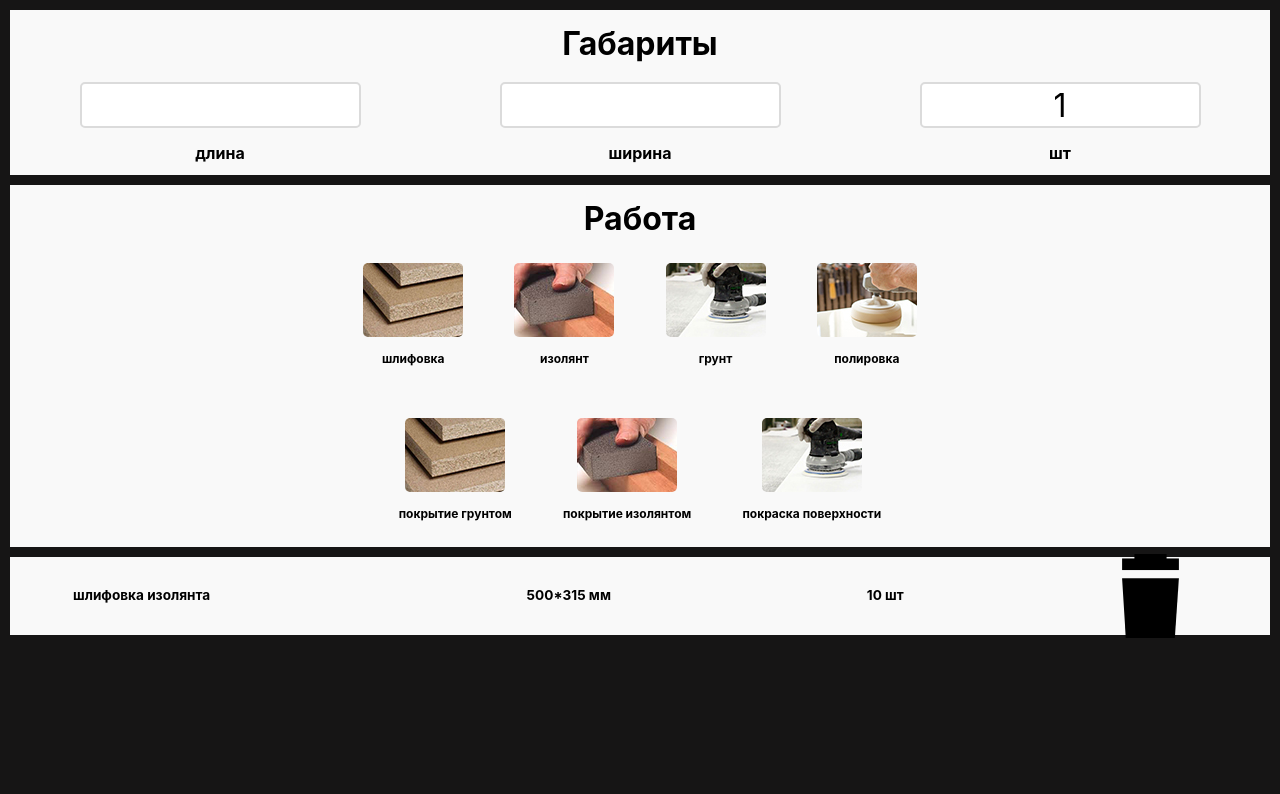
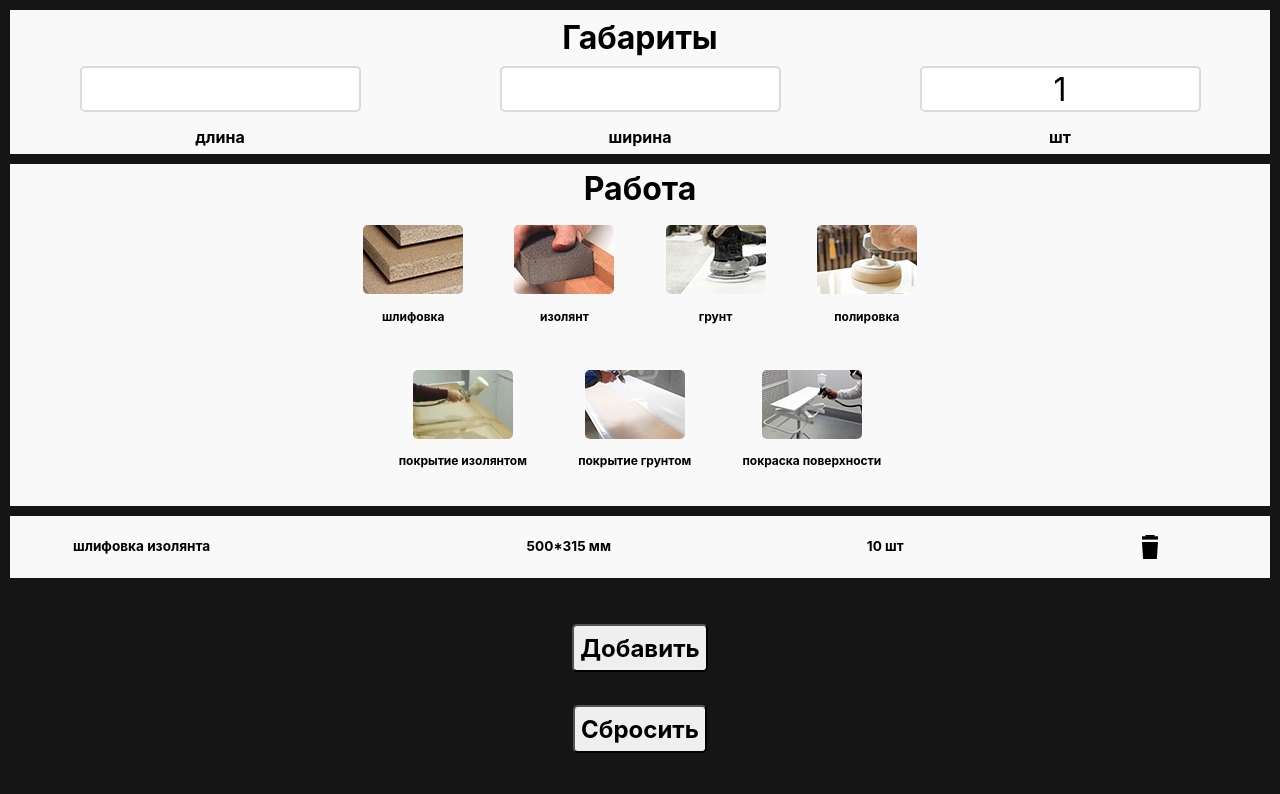
Before and after one commit to legavoron/list-of-works, a website: page index.html in a window 1280 px wide. Drawn offline with nearby package versions, Linux system fonts and the light colour scheme.

Commit message:
add btns

```diff
--- a/index.html
+++ b/index.html
@@ -35,7 +35,7 @@
 
                 </div>
             </div>
-
+<!-- ------------------------ works------------------ -->
             <div class="worksContainer">
                 <div class="worksContainer__heading">
                     <h1>Работа</h1>
@@ -79,7 +79,15 @@
                     <div class="works__rowContainer">
                         <div class="works__workBlock">
                             <div class="imageBlock">
-                               <img src="./image/shlif.jpg" alt="" class="workLink">
+                               <img src="./image/izol.jpg" alt="" class="workLink">
+                            </div>
+                            <h4>
+                                покрытие изолянтом
+                            </h4>
+                        </div>
+                        <div class="works__workBlock">
+                            <div class="imageBlock">
+                               <img src="./image/grunt.jpg" alt="" class="workLink">
                             </div>
                             <h4>
                                 покрытие грунтом
@@ -87,15 +95,7 @@
                         </div>
                         <div class="works__workBlock">
                             <div class="imageBlock">
-                               <img src="./image/shlif_izol.jpg" alt="" class="workLink">
-                            </div>
-                            <h4>
-                                покрытие изолянтом
-                            </h4>
-                        </div>
-                        <div class="works__workBlock">
-                            <div class="imageBlock">
-                               <img src="./image/shlif_grunt.jpg" alt="" class="workLink">
+                               <img src="./image/pokras.jpg" alt="" class="workLink">
                             </div>
                             <h4>
                                 покраска поверхности
@@ -105,7 +105,7 @@
 
                 </div>
             </div>
-
+<!-- ------------------------ workValue------------------ -->
             <div class="workValueContainer">
                 <div class="valueContainer">
                     <div class="workValueContainer__deskr">
@@ -128,8 +128,15 @@
                     </div>
                 </div>
             </div>
+<!-- ------------------------ buttons------------------ -->
+            <div class="buttonsContainer">
+                <div class="btnContainer">
+                    <button id="btn_add">Добавить</button>
+                </div>
+                <div class="btnContainer">
+                    <button id="btn_reset">Сбросить</button>
+                </div>
 
-            <div class="buttonsContainer">
 
             </div>
         </div>
--- a/scss/style.scss
+++ b/scss/style.scss
@@ -28,6 +28,11 @@ body {
     margin: 2vh 0 0 0;
     text-align: center;
   }
+  @media(max-height: 400px) {
+    h3{
+      margin: 1vh 0 0 0;
+    }
+  }
   h4{
     font-size: 1.5vh;
     margin: 1.9vh 0 0 0;
@@ -56,14 +61,14 @@ body {
 }
 .madeContainer{
   width: 100%;
-  height: 20vh;
+  height: 18vh;
   background-color: $containerColor;
   @include flexSettings();
   justify-content: flex-start;
-  padding-top: 2vh;
 }
 .madeContainer__heading{
   height: 7vh;
+  @include flexSettings();
 }
 .madeContainer__values{
   @include flexSettings();
@@ -75,9 +80,7 @@ body {
   flex-direction: row;
 }
 .inputContainer{
-  width: (100% / 3);
   @include flexSettings();
-
 
   input{
     width: 65%;
@@ -101,16 +104,15 @@ body {
 
 .worksContainer{
   width: 100%;
-  height: 50%;
+  height: 44%;
   margin: 10px 0px 10px 0px;
   background-color: $containerColor;
   @include flexSettings();
   justify-content: flex-start;
 }
 .worksContainer__heading{
-  height: 8vh;
-  padding-top: 2vh;
-  height: 10%;
+  height: 7vh;
+  @include flexSettings();
 }
 .works{
   height: 90%;
@@ -121,11 +123,13 @@ body {
   width: 100%;
   height: 50%;
   flex-direction: row;
+  align-items: flex-start;
 }
 .works__workBlock{
   @include flexSettings();
   padding: 0 2vw 0 2vw;
   height: 80%;
+  cursor: pointer;
 }
 .imageBlock{
   @include flexSettings();
@@ -138,9 +142,10 @@ body {
   object-fit: cover;
 }
 
+
 .workValueContainer{
   width: 100%;
-  height: 10%;
+  height: 8%;
   background-color: $containerColor;
   margin-bottom: 10px;
   @include flexSettings();
@@ -165,25 +170,30 @@ body {
   width: 10%;
   @include flexSettings();
   justify-content: flex-end;
+
   img{
-  width: 50%;
+  height: 3vh;
   object-fit: cover;
   }
 }
 
 
 
+.buttonsContainer{
+  width: 100%;
+  height: 26%;
+  @include flexSettings();
 
 
+}
+.btnContainer{
+  @include flexSettings();
+  height: 40%;
 
-
-
-
-
-
-.buttonsContainer{
-  width: 100%;
-  height: 20%;
-  // background-color: cadetblue;
-  @include flexSettings();
+  button{
+    height: 6vh;
+    font-size: 3vh;
+    border-radius: 5px;
+    font-weight: bold;
+  }
 }
```
Also changed, not shown: css/style.css, image/grunt.jpg (added), image/izol.jpg (added), image/pokras.jpg (added), 1 other file.
